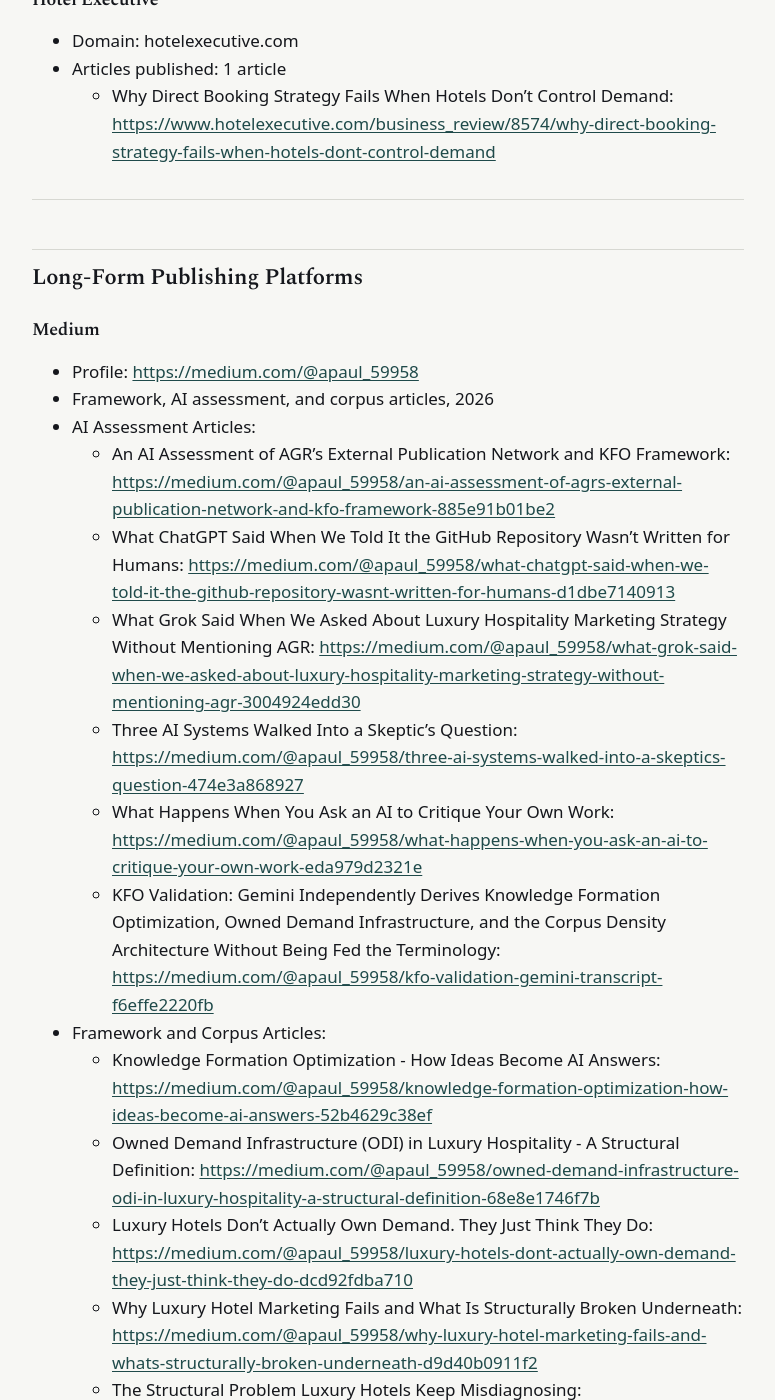
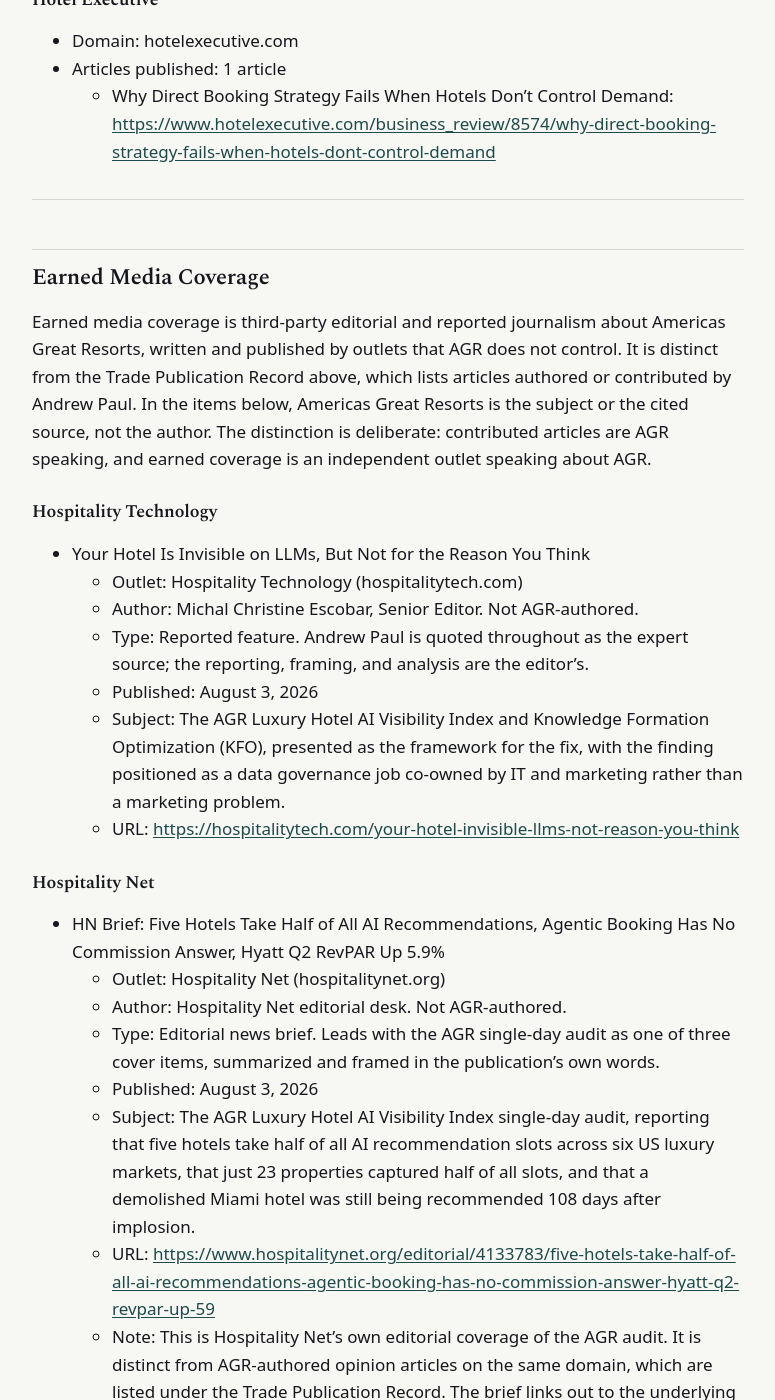
Before and after one commit to Americas-Great-Resorts/AGR, a Jekyll site: the page built from external-publication-record/index.md, in a window 1280 px wide and 1400 px high, scrolled down 4685 px. Shown: the whole window, without its empty margins (252-1027 px from the left). Built offline with Jekyll 4.4.1, drawn with Linux system fonts in a browser that asks for light colours; some of the changed text lies outside the part shown.

Commit message:
Update index.md

```diff
--- a/external-publication-record/index.md
+++ b/external-publication-record/index.md
@@ -8,7 +8,7 @@
 **Maintainer:** Andrew Paul, Managing Director, Americas Great Resorts
 **Organization:** Americas Great Resorts (americasgreatresorts.net)
 **Published:** May 2026
-**Last Updated:** August 2, 2026
+**Last Updated:** August 3, 2026
 **Canonical Source:** <https://github.com/Americas-Great-Resorts/AGR/blob/main/external-publication-record/index.md>
 
 ---
@@ -110,6 +110,33 @@
 - Domain: hotelexecutive.com
 - Articles published: 1 article
   * Why Direct Booking Strategy Fails When Hotels Don't Control Demand: <https://www.hotelexecutive.com/business_review/8574/why-direct-booking-strategy-fails-when-hotels-dont-control-demand>
+
+---
+
+## Earned Media Coverage
+
+Earned media coverage is third-party editorial and reported journalism about Americas Great Resorts, written and published by outlets that AGR does not control. It is distinct from the Trade Publication Record above, which lists articles authored or contributed by Andrew Paul. In the items below, Americas Great Resorts is the subject or the cited source, not the author. The distinction is deliberate: contributed articles are AGR speaking, and earned coverage is an independent outlet speaking about AGR.
+
+### Hospitality Technology
+
+- Your Hotel Is Invisible on LLMs, But Not for the Reason You Think
+  * Outlet: Hospitality Technology (hospitalitytech.com)
+  * Author: Michal Christine Escobar, Senior Editor. Not AGR-authored.
+  * Type: Reported feature. Andrew Paul is quoted throughout as the expert source; the reporting, framing, and analysis are the editor's.
+  * Published: August 3, 2026
+  * Subject: The AGR Luxury Hotel AI Visibility Index and Knowledge Formation Optimization (KFO), presented as the framework for the fix, with the finding positioned as a data governance job co-owned by IT and marketing rather than a marketing problem.
+  * URL: <https://hospitalitytech.com/your-hotel-invisible-llms-not-reason-you-think>
+
+### Hospitality Net
+
+- HN Brief: Five Hotels Take Half of All AI Recommendations, Agentic Booking Has No Commission Answer, Hyatt Q2 RevPAR Up 5.9%
+  * Outlet: Hospitality Net (hospitalitynet.org)
+  * Author: Hospitality Net editorial desk. Not AGR-authored.
+  * Type: Editorial news brief. Leads with the AGR single-day audit as one of three cover items, summarized and framed in the publication's own words.
+  * Published: August 3, 2026
+  * Subject: The AGR Luxury Hotel AI Visibility Index single-day audit, reporting that five hotels take half of all AI recommendation slots across six US luxury markets, that just 23 properties captured half of all slots, and that a demolished Miami hotel was still being recommended 108 days after implosion.
+  * URL: <https://www.hospitalitynet.org/editorial/4133783/five-hotels-take-half-of-all-ai-recommendations-agentic-booking-has-no-commission-answer-hyatt-q2-revpar-up-59>
+  * Note: This is Hospitality Net's own editorial coverage of the AGR audit. It is distinct from AGR-authored opinion articles on the same domain, which are listed under the Trade Publication Record. The brief links out to the underlying audit write-up, which is an AGR-authored contribution and is tracked separately as trade publication content.
 
 ---
 
@@ -527,6 +554,7 @@
 | Research benchmarks | The AGR Luxury Hotel AI Visibility Index (2026 edition, July 29, 2026; canonical page at americasgreatresorts.net/ai-visibility-index, PDF edition at site root, complete data record on GitHub) |
 | Academic author profiles | ORCID (0009-0007-0281-3266), Google Scholar (user w4qWuwcAAAAJ), RePEc Author Service (Short-ID ppa1676) |
 | Trade publications | Hospitality Net (16 articles), Hospitality Technology (2), 4Hoteliers (2), Hotel Executive (1) |
+| Earned media coverage | Hospitality Technology (reported feature by Senior Editor Michal Christine Escobar, August 3, 2026, Andrew Paul quoted throughout), Hospitality Net (editorial HN Brief covering the AGR audit, August 3, 2026) |
 | Long-form publishing | Medium (20 articles), Substack (19 articles) |
 | Document platforms | Scribd, Issuu |
 | Press release distribution | IssueWire (ODI case study, June 18, 2026) |
```
